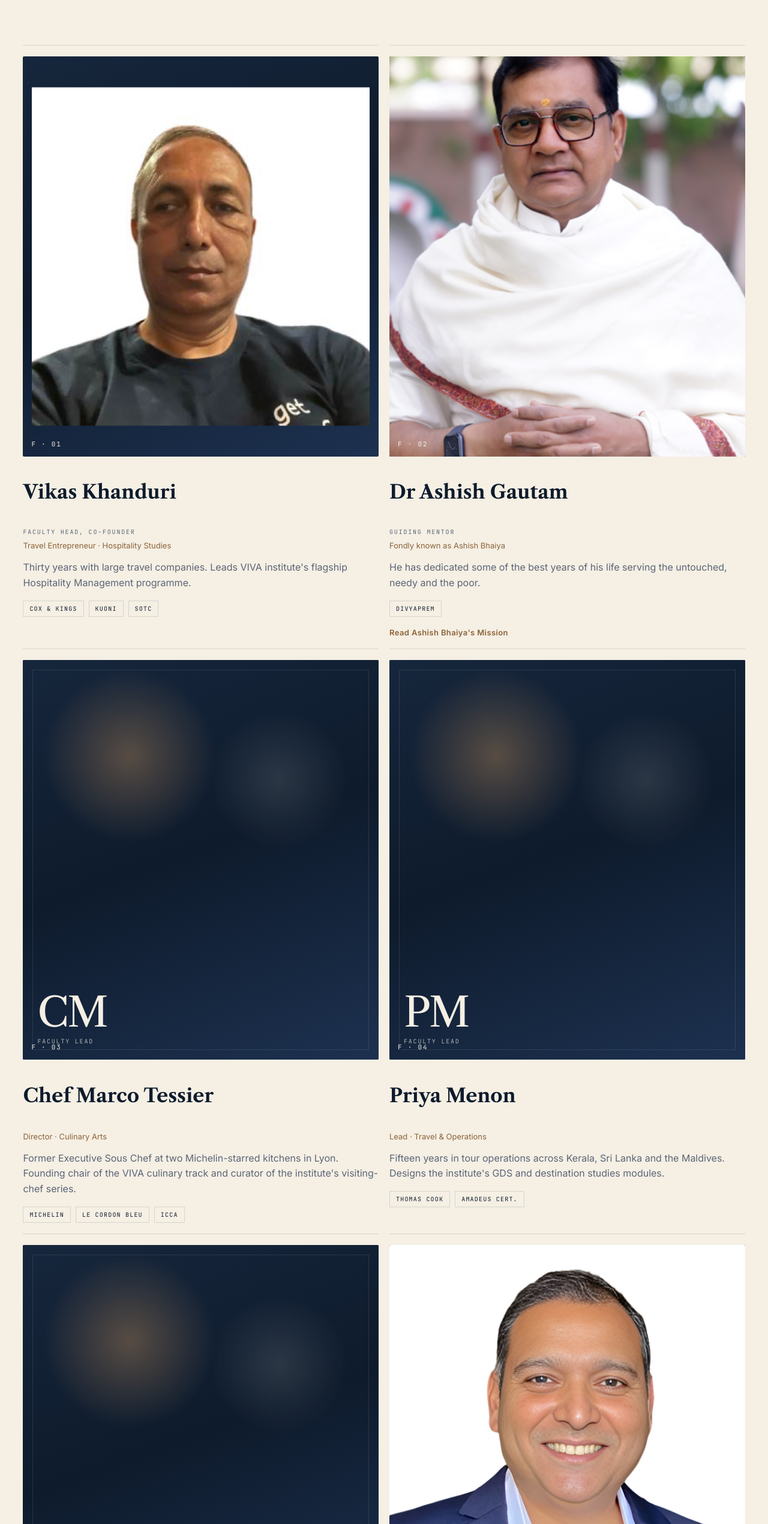
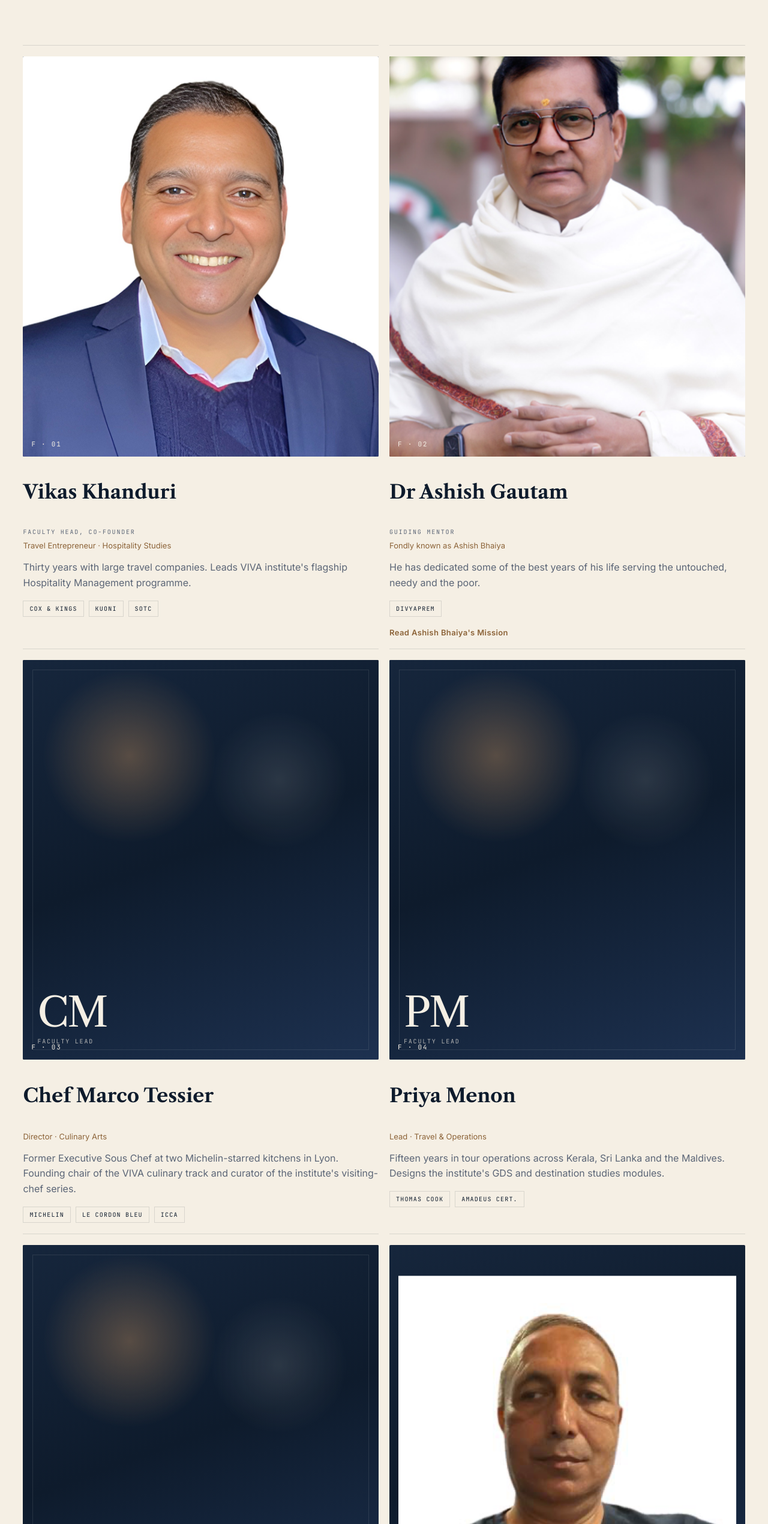
Before and after one commit to vivattraining/viva-academy-platform, a Next.js app in the folder apps/web/: page / in a window 1280 px wide. Shown: the part 7006-9546 px from the top of the page at 60% size. Built offline with nearby package versions, Linux system fonts and the light colour scheme.

Commit message:
Swap homepage faculty portraits

```diff
--- a/apps/web/components/claude-home.tsx
+++ b/apps/web/components/claude-home.tsx
@@ -197,7 +197,7 @@ const faculty: FacultyMember[] = [
   {
     code: "F · 01",
     name: "Vikas Khanduri",
-    image: "/faculty/vikas-khanduri-updated.png",
+    image: "/faculty/narayan-home.jpeg",
     imageAlt: "Vikas Khanduri",
     label: "Faculty Head, Co-Founder",
     role: "Travel Entrepreneur · Hospitality Studies",
@@ -245,7 +245,7 @@ const faculty: FacultyMember[] = [
   {
     code: "F · 06",
     name: "Narayan Mallapur",
-    image: "/faculty/narayan-home.jpeg",
+    image: "/faculty/vikas-khanduri-updated.png",
     imageAlt: "Narayan Mallapur",
     label: "Leadership",
     role: "Operations & Growth",
```
